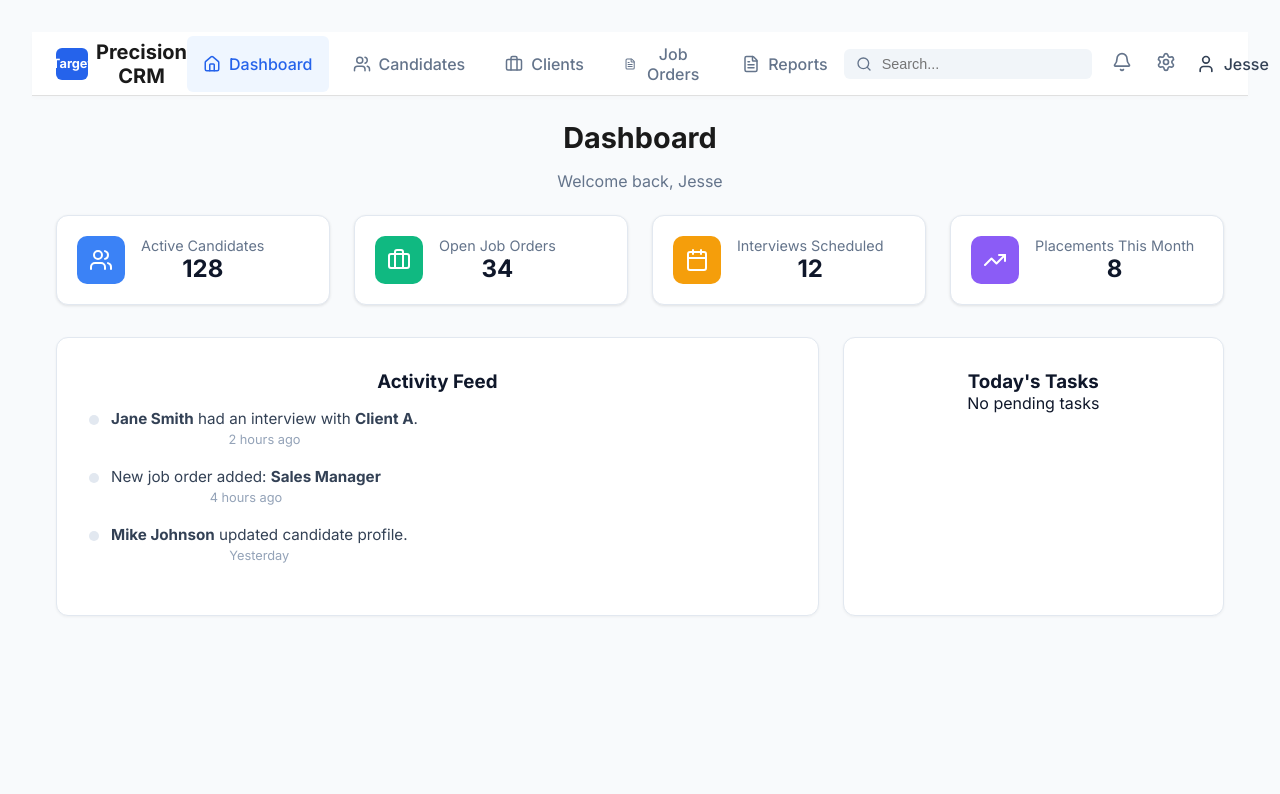
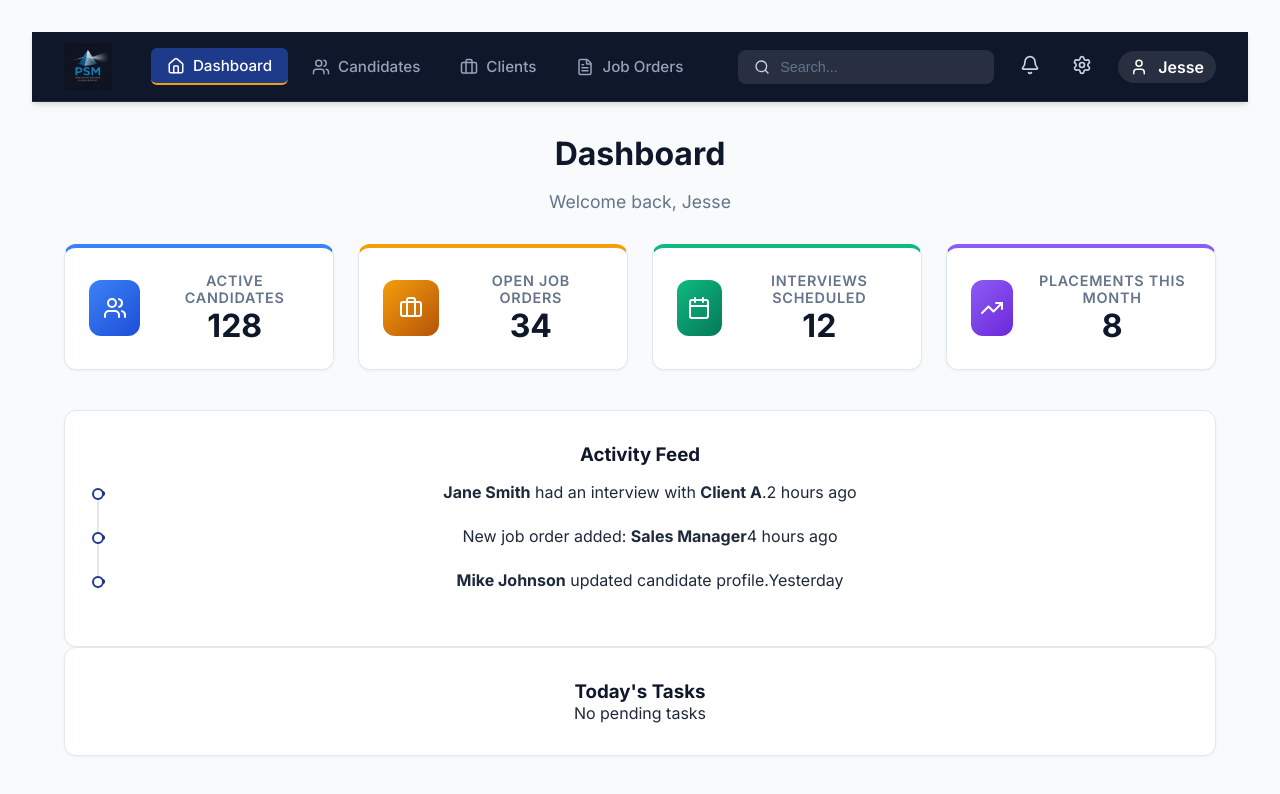
Before and after one commit to coybuilds-byte/JavaPythonCRM, a React (Vite) app in the folder crm-web/: page /dashboard in a window 1280 px wide. Shown: the top 794 px of the page. Built offline with nearby package versions, Linux system fonts and the light colour scheme.

Commit message:
fix: Build errors (unused vars) & feat: Implement Premium Theme/Logo

```diff
--- a/crm-web/src/App.tsx
+++ b/crm-web/src/App.tsx
@@ -4,7 +4,7 @@ import Dashboard from './pages/Dashboard';
 import CandidateProfile from './pages/CandidateProfile';
 import ClientProfile from './pages/ClientProfile';
 import Login from './components/Login';
-import CandidateUpload from './components/CandidateUpload'; // Keeping for now as a sub-feature
+// import CandidateUpload from './components/CandidateUpload';
 import './App.css';
 
 // Placeholder pages
--- a/crm-web/src/components/Navbar.css
+++ b/crm-web/src/components/Navbar.css
@@ -2,33 +2,27 @@
     display: flex;
     align-items: center;
     justify-content: space-between;
-    height: 64px;
-    padding: 0 24px;
-    background-color: #ffffff;
-    border-bottom: 1px solid #e0e0e0;
-    box-shadow: 0 2px 4px rgba(0,0,0,0.02);
+    height: 70px; /* Slightly taller */
+    padding: 0 32px;
+    background-color: var(--primary-dark); /* Dark Navy */
+    border-bottom: 1px solid rgba(255,255,255,0.1);
+    box-shadow: var(--shadow-md);
+    color: white;
 }
 
 .navbar-brand a {
-    font-size: 1.25rem;
-    font-weight: 700;
-    color: #1a1a1a;
-    text-decoration: none;
     display: flex;
     align-items: center;
-    gap: 8px;
+    gap: 12px;
+    text-decoration: none;
+    color: white;
 }
 
-.logo-icon {
-    display: flex;
-    align-items: center;
-    justify-content: center;
-    width: 32px;
-    height: 32px;
-    background: #2563eb;
-    color: white;
-    border-radius: 6px;
-    font-size: 0.8rem;
+/* Logo Image Styling */
+.navbar-logo-img {
+    height: 48px;
+    width: auto;
+    object-fit: contain;
 }
 
 .navbar-links {
@@ -42,36 +36,38 @@
     gap: 8px;
     padding: 8px 16px;
     text-decoration: none;
-    color: #64748b;
+    color: #94a3b8; /* Muted text on dark bg */
     font-weight: 500;
     border-radius: 6px;
     transition: all 0.2s;
+    font-size: 0.95rem;
 }
 
 .nav-item:hover {
-    background-color: #f1f5f9;
-    color: #0f172a;
+    background-color: rgba(255,255,255,0.1);
+    color: white;
 }
 
 .nav-item.active {
-    background-color: #eff6ff;
-    color: #2563eb;
+    background-color: var(--primary); /* Lighter blue for active state */
+    color: white;
+    border-bottom: 2px solid var(--accent); /* Gold highlight */
 }
 
 .navbar-actions {
     display: flex;
     align-items: center;
-    gap: 16px;
+    gap: 20px;
 }
 
 .search-bar {
     display: flex;
     align-items: center;
-    background: #f1f5f9;
-    padding: 6px 12px;
-    border-radius: 6px;
+    background: rgba(255,255,255,0.1);
+    padding: 8px 16px;
+    border-radius: 8px;
     gap: 8px;
-    color: #64748b;
+    color: #cbd5e1;
 }
 
 .search-bar input {
@@ -80,26 +76,35 @@
     outline: none;
     font-size: 0.9rem;
     width: 200px;
+    color: white;
+}
+
+.search-bar input::placeholder {
+    color: #64748b;
 }
 
 .icon-btn {
     background: none;
     border: none;
     cursor: pointer;
-    color: #64748b;
-    padding: 4px;
-    border-radius: 4px;
+    color: #cbd5e1;
+    padding: 6px;
+    border-radius: 6px;
+    transition: color 0.2s;
 }
 
 .icon-btn:hover {
-    background: #f1f5f9;
-    color: #0f172a;
+    background: rgba(255,255,255,0.1);
+    color: white;
 }
 
 .user-profile {
     display: flex;
     align-items: center;
-    gap: 8px;
-    font-weight: 500;
-    color: #334155;
+    gap: 10px;
+    font-weight: 600;
+    color: white;
+    background: rgba(255,255,255,0.1);
+    padding: 6px 12px;
+    border-radius: 20px;
 }
--- a/crm-web/src/components/Navbar.tsx
+++ b/crm-web/src/components/Navbar.tsx
@@ -11,7 +11,7 @@ export default function Navbar() {
     <nav className="navbar">
       <div className="navbar-brand">
         <Link to="/dashboard">
-             <span className="logo-icon">Target</span> Precision CRM
+             <img src="/logo.jpg" alt="PSM Logo" className="navbar-logo-img" />
         </Link>
       </div>
 
@@ -28,9 +28,6 @@ export default function Navbar() {
         <Link to="/job-orders" className={`nav-item ${isActive('/job-orders')}`}>
           <FileText size={18} /> Job Orders
         </Link>
-        <Link to="/reports" className={`nav-item ${isActive('/reports')}`}>
-          <FileText size={18} /> Reports
-        </Link>
       </div>
 
       <div className="navbar-actions">
@@ -41,7 +38,7 @@ export default function Navbar() {
         <button className="icon-btn"><Bell size={20} /></button>
         <button className="icon-btn"><Settings size={20} /></button>
         <div className="user-profile">
-            <User size={20} />
+            <User size={18} />
             <span>Jesse</span>
         </div>
       </div>
--- a/crm-web/src/index.css
+++ b/crm-web/src/index.css
@@ -1,4 +1,24 @@
 @import url('https://fonts.googleapis.com/css2?family=Inter:wght@400;500;600;700&display=swap');
+
+:root {
+    /* Brand Colors extracted from Logo */
+    --primary-dark: #0f172a;   /* Dark Navy Background */
+    --primary: #1e3a8a;        /* Deep Blue */
+    --primary-light: #3b82f6;  /* Bright Blue (Accents) */
+    --accent: #f59e0b;         /* Gold/Amber (Call to actions, highlights) */
+
+    /* Neutral / Surface Colors */
+    --bg-color: #f8fafc;
+    --surface: #ffffff;
+    --text-main: #1e293b;
+    --text-secondary: #64748b;
+    --border: #e2e8f0;
+
+    /* Shadows for depth */
+    --shadow-sm: 0 1px 3px rgba(0,0,0,0.05);
+    --shadow-md: 0 4px 6px -1px rgba(0, 0, 0, 0.1), 0 2px 4px -1px rgba(0, 0, 0, 0.06);
+    --shadow-lg: 0 10px 15px -3px rgba(0, 0, 0, 0.1), 0 4px 6px -2px rgba(0, 0, 0, 0.05);
+}
 
 body {
   margin: 0;
@@ -7,8 +27,8 @@ body {
     sans-serif;
   -webkit-font-smoothing: antialiased;
   -moz-osx-font-smoothing: grayscale;
-  background-color: #f8fafc;
-  color: #0f172a;
+  background-color: var(--bg-color);
+  color: var(--text-main);
 }
 
 * {
@@ -17,6 +37,7 @@ body {
 
 h1, h2, h3, h4, h5, h6 {
   margin: 0;
+  color: var(--primary-dark);
 }
 
 .app-shell {
@@ -29,3 +50,44 @@ h1, h2, h3, h4, h5, h6 {
   flex: 1;
   width: 100%;
 }
+
+/* Global Card Style */
+.card {
+    background: var(--surface);
+    border: 1px solid var(--border);
+    border-radius: 12px;
+    box-shadow: var(--shadow-sm);
+    transition: transform 0.2s, box-shadow 0.2s;
+}
+
+.card:hover {
+    box-shadow: var(--shadow-md);
+}
+
+/* Button Styles */
+.btn-primary {
+    background: var(--primary);
+    color: white;
+    border: none;
+    padding: 10px 20px;
+    border-radius: 8px;
+    font-weight: 600;
+    cursor: pointer;
+    transition: background 0.2s;
+}
+
+.btn-primary:hover {
+    background: var(--primary-dark);
+}
+
+/* Status Pills */
+.status-pill {
+    padding: 4px 10px;
+    border-radius: 12px;
+    font-size: 0.8rem;
+    font-weight: 600;
+    text-transform: capitalize;
+}
+.status-pill.active { background: #dcfce7; color: #15803d; }
+.status-pill.interviewing { background: #dbeafe; color: #1e40af; }
+.status-pill.placed { background: #f3e8ff; color: #6b21a8; }
--- a/crm-web/src/pages/CandidatesList.tsx
+++ b/crm-web/src/pages/CandidatesList.tsx
@@ -1,6 +1,6 @@
 import { useState, useEffect } from 'react';
 import { Link } from 'react-router-dom';
-import { Search, Filter, Plus, FileText } from 'lucide-react';
+import { Search, Filter, Plus } from 'lucide-react';
 import './CandidatesList.css';
 import CandidateUpload from '../components/CandidateUpload';
 
--- a/crm-web/src/pages/Dashboard.css
+++ b/crm-web/src/pages/Dashboard.css
@@ -1,55 +1,71 @@
 .dashboard-container {
-    padding: 24px;
-    max-width: 1400px;
+    padding: 32px;
+    max-width: 1600px;
     margin: 0 auto;
 }
 
 .page-header {
-    margin-bottom: 24px;
+    margin-bottom: 32px;
 }
 
 .page-header h1 {
-    font-size: 1.8rem;
-    color: #1a1a1a;
-    margin-bottom: 4px;
+    font-size: 2rem;
+    color: var(--primary-dark);
+    margin-bottom: 8px;
+    font-weight: 700;
 }
 
 .page-header p {
-    color: #64748b;
+    color: var(--text-secondary);
+    font-size: 1.1rem;
 }
 
 .stats-grid {
     display: grid;
-    grid-template-columns: repeat(auto-fit, minmax(240px, 1fr));
+    grid-template-columns: repeat(auto-fit, minmax(260px, 1fr));
     gap: 24px;
-    margin-bottom: 32px;
+    margin-bottom: 40px;
 }
 
 .stat-card {
     background: white;
-    padding: 20px;
+    padding: 24px;
     border-radius: 12px;
-    box-shadow: 0 1px 3px rgba(0,0,0,0.1);
+    box-shadow: var(--shadow-sm);
     display: flex;
     align-items: center;
-    gap: 16px;
-    border: 1px solid #e2e8f0;
+    gap: 20px;
+    border: 1px solid var(--border);
+    border-top: 4px solid transparent; /* Prepare for accent color */
+    transition: transform 0.2s;
 }
 
+.stat-card:hover {
+    transform: translateY(-4px);
+    box-shadow: var(--shadow-lg);
+}
+
+/* Specific Accent Colors */
+.stat-card:nth-child(1) { border-top-color: var(--primary-light); }
+.stat-card:nth-child(2) { border-top-color: var(--accent); }
+.stat-card:nth-child(3) { border-top-color: #10b981; }
+.stat-card:nth-child(4) { border-top-color: #8b5cf6; }
+
 .stat-icon {
-    width: 48px;
-    height: 48px;
-    border-radius: 10px;
+    width: 56px;
+    height: 56px;
+    border-radius: 12px;
     display: flex;
     align-items: center;
     justify-content: center;
     color: white;
+    font-size: 1.5rem;
 }
 
-.stat-icon.candidate { background-color: #3b82f6; }
-.stat-icon.job { background-color: #10b981; }
-.stat-icon.interview { background-color: #f59e0b; }
-.stat-icon.revenue { background-color: #8b5cf6; }
+.stat-icon.candidate { background: linear-gradient(135deg, #3b82f6, #1d4ed8); }
+.stat-icon.job { background: linear-gradient(135deg, #f59e0b, #b45309); }
+.stat-icon.interview { background: linear-gradient(135deg, #10b981, #047857); }
+.stat-icon.revenue { background: linear-gradient(135deg, #8b5cf6, #6d28d9); }
 
 .stat-info {
     display: flex;
@@ -58,59 +74,47 @@
 
 .stat-label {
     font-size: 0.9rem;
-    color: #64748b;
+    color: var(--text-secondary);
+    text-transform: uppercase;
+    letter-spacing: 0.05em;
+    font-weight: 600;
 }
 
 .stat-value {
-    font-size: 1.5rem;
+    font-size: 2rem;
     font-weight: 700;
-    color: #0f172a;
-}
-
-.dashboard-content {
-    display: grid;
-    grid-template-columns: 2fr 1fr;
-    gap: 24px;
-}
-
-.card {
-    background: white;
-    padding: 24px;
-    border-radius: 12px;
-    border: 1px solid #e2e8f0;
-    box-shadow: 0 1px 3px rgba(0,0,0,0.05);
+    color: var(--primary-dark);
 }
 
 .activity-feed .feed-list {
-    list-style: none;
-    padding: 0;
-    margin-top: 16px;
+    position: relative;
+    padding-left: 20px; /* Space for line */
+}
+
+/* Vertical Line */
+.activity-feed .feed-list::before {
+    content: '';
+    position: absolute;
+    left: 0;
+    top: 8px;
+    bottom: 0;
+    width: 2px;
+    background: var(--border);
 }
 
 .activity-feed li {
-    display: flex;
-    gap: 12px;
-    margin-bottom: 20px;
     position: relative;
+    margin-bottom: 24px;
 }
 
 .activity-feed .bullet {
-    width: 10px;
-    height: 10px;
-    background: #e2e8f0;
+    position: absolute;
+    left: -25px; /* Adjust based on padding */
+    top: 6px;
+    width: 12px;
+    height: 12px;
+    background: var(--surface);
+    border: 2px solid var(--primary);
     border-radius: 50%;
-    margin-top: 6px;
-    flex-shrink: 0;
+    z-index: 2;
 }
-
-.activity-feed .feed-text {
-    font-size: 0.95rem;
-    color: #334155;
-}
-
-.activity-feed .time {
-    display: block;
-    font-size: 0.8rem;
-    color: #94a3b8;
-    margin-top: 4px;
-}
```
Also changed, not shown: crm-web/src/pages/CandidatesList.css (+42 -122 lines), crm-web/public/logo.jpg (added).
